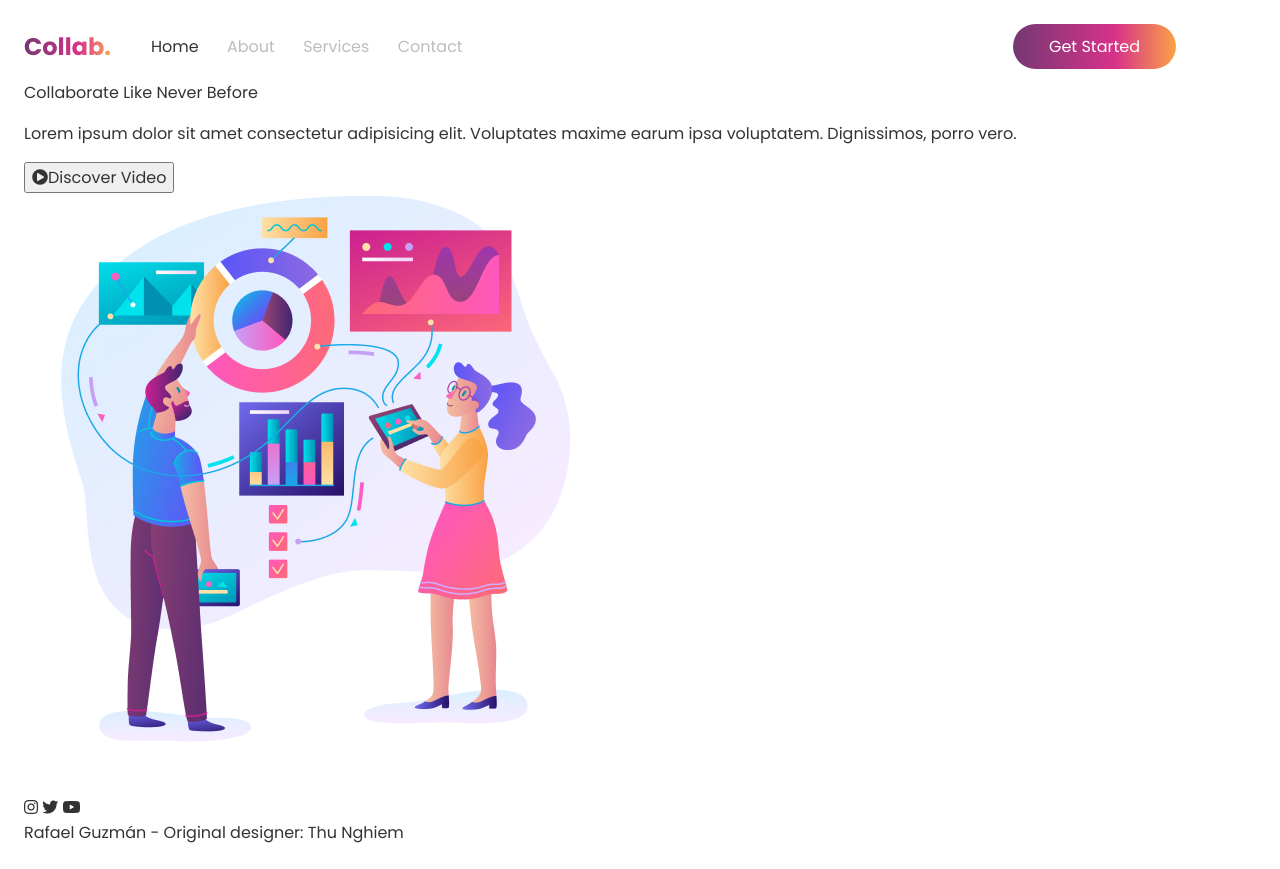
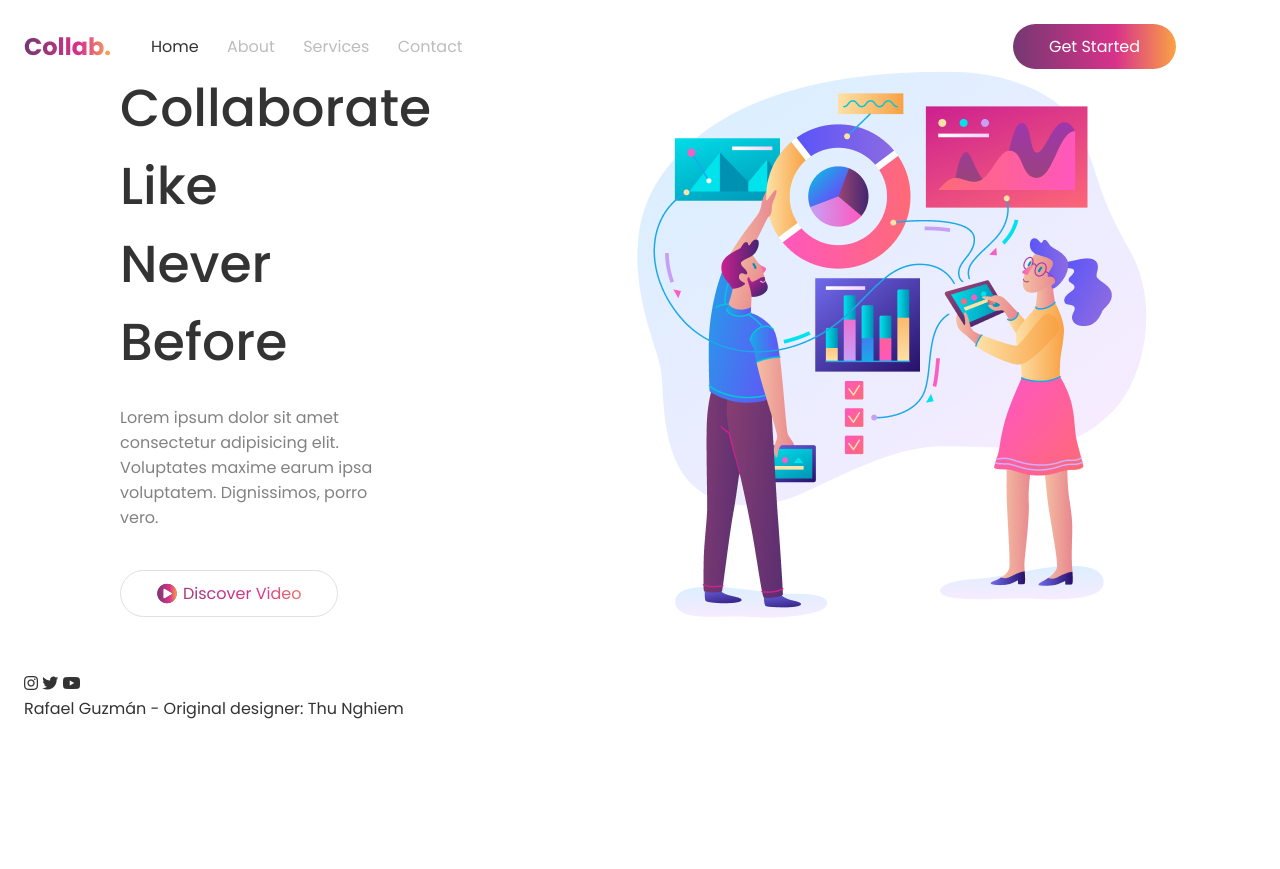
Before and after one commit to rqguzman/collab-devchallenges, a plain HTML site: page index.html in a window 1280 px wide. After the commit the page ends 800 px from the top, so only its background shows below. Drawn offline with Linux system fonts and the light colour scheme.

Commit message:
:art: style(main) Add main section styling

```diff
--- a/css/style.css
+++ b/css/style.css
@@ -4,6 +4,9 @@
   box-sizing: border-box;
   font: inherit;
   color: inherit;
+}
+html {
+  font-size: 62.5%;
 }
 
 body {
@@ -12,6 +15,7 @@ body {
 
   color: #333;
   font-family: 'Poppins', sans-serif;
+  font-size: 1.6rem;
 }
 
 p {
@@ -23,6 +27,7 @@ p {
   padding: 24px;
 }
 
+/* HEADER */
 header {
   display: flex;
   align-items: center;
@@ -30,11 +35,11 @@ header {
 
 .navigation {
   flex-grow: 1;
-   margin-left: 40px;
+  margin-left: 4rem;
 }
 
-.navigation--item{
-    margin-left: 24px;
+.navigation--item {
+  margin-left: 2.4rem;
   text-decoration: none;
   color: #bdbdbd;
 }
@@ -50,8 +55,8 @@ header {
 .navigation--button {
   border: none;
   border-radius: 50px;
-    background: linear-gradient(270deg, #FAA245 0%, #D8328A 37.25%, #753872 100%);
-    padding: 10px 36px;
+  background: linear-gradient(270deg, #faa245 0%, #d8328a 37.25%, #753872 100%);
+  padding: 1rem 3.6rem;
   color: white;
   cursor: pointer;
 }
@@ -59,3 +64,57 @@ header {
 .navigation--button:active {
   transform: scale(0.98);
 }
+
+/* MAIN */
+main {
+  display: grid;
+  grid-template-columns: repeat(12, 1fr);
+  gap: 24;
+}
+
+.main--content {
+  grid-column: 2/5;
+}
+
+.headline {
+  margin: 0;
+  padding: 0;
+  font-size: 5.2rem;
+  font-weight: 500;
+}
+
+.description {
+    margin: 0;
+    margin-top: 2.4rem;
+    margin-bottom: 4rem;
+    padding: 0;
+    color: #828282;
+}
+
+.play-button {
+    display: flex;
+     align-items: center;
+    border: 1px solid #e0e0e0;
+    border-radius: 50px;
+    padding: 1rem 3.6rem;
+    background: transparent;
+    background: -webkit-linear-gradient(
+        180deg,
+        #faa245 0%,
+        #d8328a 37.25%,
+        #753872 100%
+    );
+    background-clip: text;
+    -webkit-background-clip: text;
+    -webkit-text-fill-color: transparent;
+}
+
+.play-button .fa {
+    margin-right: 0.6rem;
+    background: inherit;
+    font-size: 2rem;
+}
+
+.main--img {
+  grid-column: 7/12;
+}
--- a/index.html
+++ b/index.html
@@ -30,7 +30,8 @@
       <main>
         <div class="main--content">
           <h1 class="headline">
-            Collaborate Like Never Before
+            Collaborate Like <br/>
+            Never Before
           </h1>
 
           <p class="description">
@@ -42,7 +43,7 @@
           </button>
         </div>
 
-        <div class="main-img">
+        <div class="main--img">
           <img src="./img/data-x1.png" alt="Several data graphs">
         </div>
       </main>
```
Lines whose indentation alone changed are shown as unchanged.
